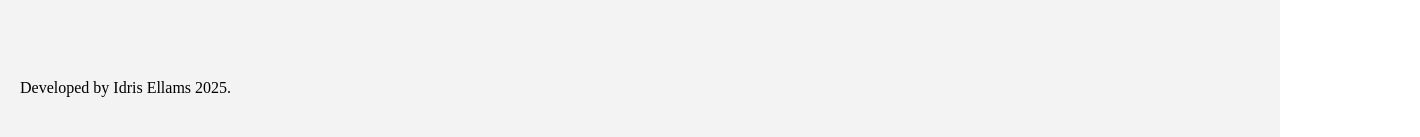
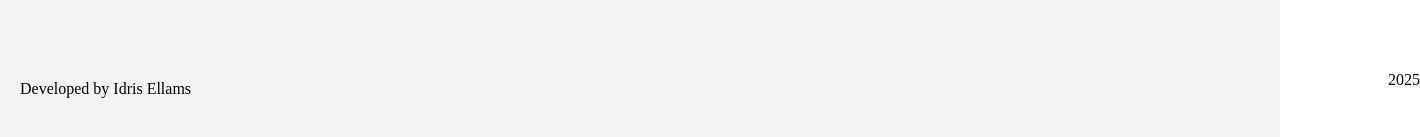
Before and after one commit to idrise4112/se_project_react, a React (Vite) app: page / in a window 1280 px wide. Shown: the part 607-744 px from the top of the page, 1420 px wide, since content can reach past the window. Built offline with nearby package versions, Linux system fonts and the light colour scheme; no server answers.

Commit message:
footer update

```diff
--- a/src/components/Footer/footer.css
+++ b/src/components/Footer/footer.css
@@ -3,3 +3,24 @@
   justify-content: space-between;
   display: flex;
 }
+.footer__text {
+  font-family: Cabinet Grotesk;
+  font-weight: 500;
+  font-size: 16px;
+  line-height: 20px;
+  letter-spacing: 0%;
+  vertical-align: bottom;
+}
+
+.footer__year {
+  margin-top: -45px;
+  justify-content: space-between;
+  display: flex;
+  margin-left: 1368px;
+  font-family: Cabinet Grotesk;
+  font-weight: 500;
+  font-size: 16px;
+  line-height: 20px;
+  letter-spacing: 0%;
+  text-align: right;
+}
--- a/src/components/Footer/footer.jsx
+++ b/src/components/Footer/footer.jsx
@@ -3,8 +3,8 @@ function Footer() {
   return (
     <footer className="footer">
       <div className="footer__content">
-        <p className="footer__text">Developed by Idris Ellams 2025.</p>
-        <div className="footer__links">{}</div>
+        <p className="footer__text">Developed by Idris Ellams </p>
+        <h1 className="footer__year">2025</h1>
       </div>
     </footer>
   );
--- a/src/components/ItemModal/ItemModal.css
+++ b/src/components/ItemModal/ItemModal.css
@@ -1,11 +1,23 @@
-.modal__content-image {
+.modal__content_type_image {
   padding: 0;
-}
-
-.modal__description {
-  padding: 20px;
+  overflow: hidden;
 }
 
 .modal__image {
-  padding: 0;
+  max-width: 100%;
+  object-fit: cover;
+  margin-bottom: 20px;
 }
+
+.modal__caption {
+  font-size: 20px;
+  font-weight: 700;
+}
+
+.modal__caption:last-of-type {
+  margin-bottom: 12px;
+}
+
+.modal__footer {
+  padding: 0 0 32px 32px;
+}
--- a/src/components/ItemModal/ItemModal.jsx
+++ b/src/components/ItemModal/ItemModal.jsx
@@ -14,7 +14,7 @@ function ItemModal({ activeModal, onClose, card }) {
         <img src={card.link} alt="" className="modal__image" />
         <div className="modal__footer">
           <h2 className="modal__caption">{card.name}</h2>
-          <p className="modal__weather">Weather:{card.weather}</p>
+          <p className="modal__caption">Weather:{card.weather}</p>
         </div>
       </div>
     </div>
--- a/src/components/ModalWithForm/ModalWithForm.css
+++ b/src/components/ModalWithForm/ModalWithForm.css
@@ -36,11 +36,6 @@
   outline: none;
 }
 
-.modal__image {
-  margin-left: -39px;
-  margin-top: -36px;
-}
-
 .modal__opened {
   visibility: visible;
 }
@@ -63,19 +58,15 @@
 }
 
 .modal__content {
-  background: white;
-  padding: 34px 36px;
+  font-family: "Cabinet Grotesk", sans-serif;
+  max-width: 496px;
+  width: 100%;
+  min-height: 436px;
+  background-color: #fff;
   border-radius: 20px;
   position: relative;
   box-sizing: border-box;
-  border: 1px solid;
-  font-family: "Cabinet Grotesk", sans-serif;
-  font-size: 16px;
-  line-height: 20px;
-  min-width: 450px;
-  width: 498px;
-  height: 610px;
-  border-radius: 16px;
+  padding: 28px 28px 36px;
 }
 
 .modal__form {
```
